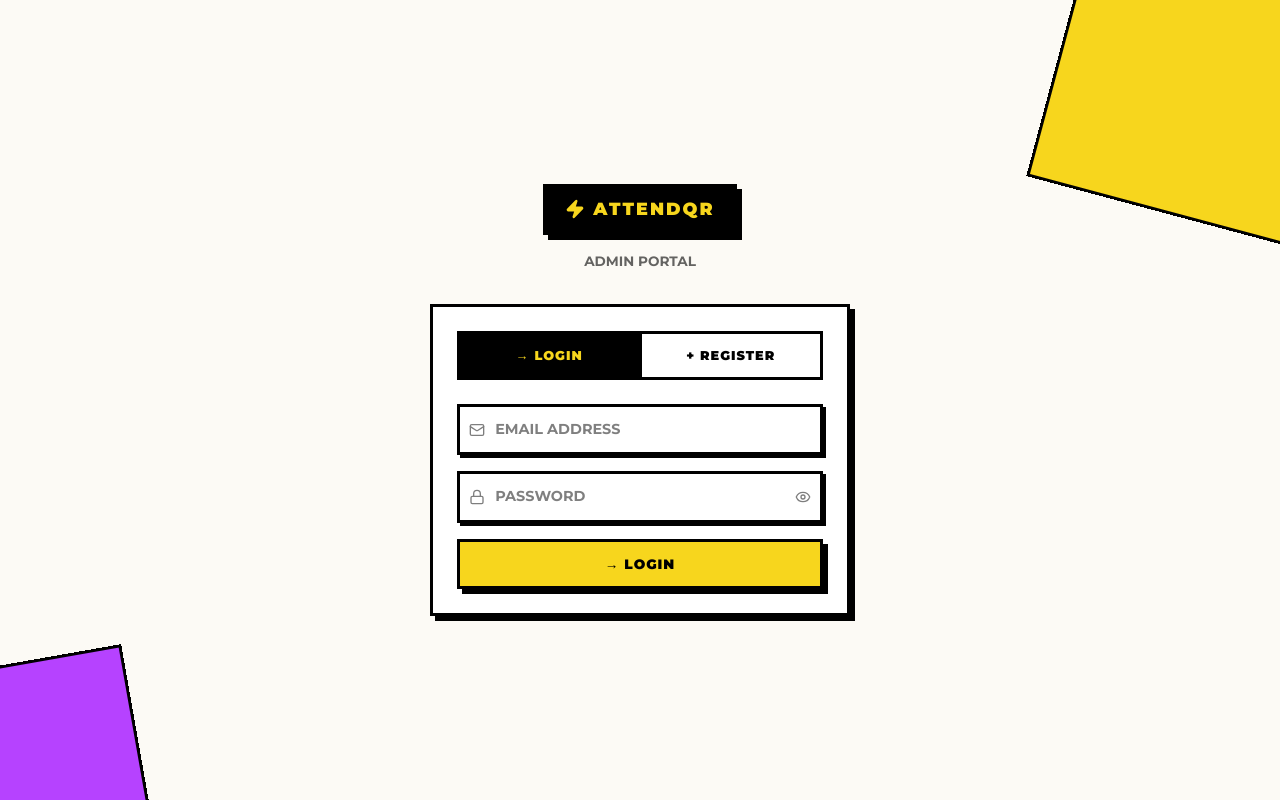
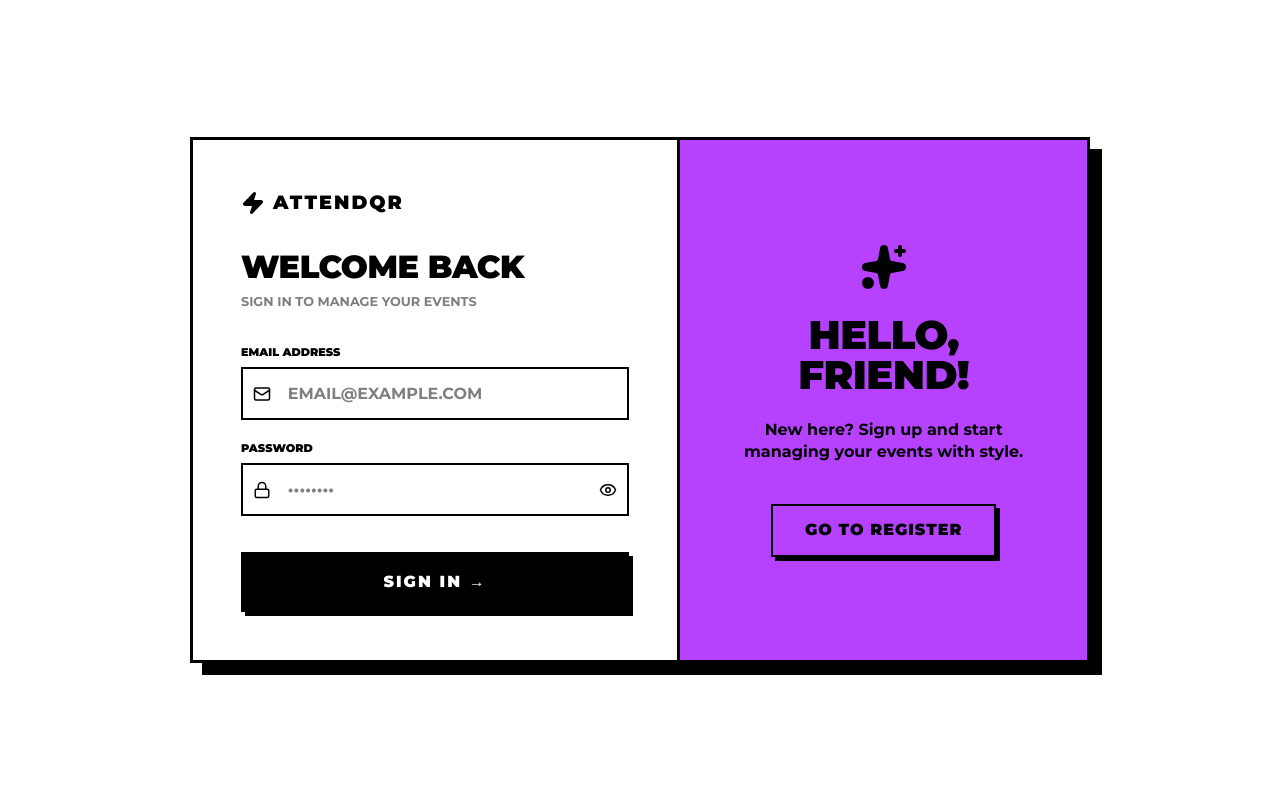
Before and after one commit to Srujan253/event_participation, a React (Vite) app in the folder frontend/: page /auth in a window 1280 px wide. Built offline with nearby package versions, Linux system fonts and the light colour scheme; no server answers.

Commit message:
Refactor Auth UI to Neo-Brutalist split-panel

```diff
--- a/frontend/src/pages/AuthPage.jsx
+++ b/frontend/src/pages/AuthPage.jsx
@@ -1,246 +1,264 @@
 import { useState } from 'react';
 import { useNavigate } from 'react-router-dom';
 import { motion, AnimatePresence } from 'framer-motion';
-import { Zap, Lock, Mail, User, Eye, EyeOff, FileText, Clock, XCircle } from 'lucide-react';
+import { Zap, Lock, Mail, User, Eye, EyeOff, FileText, Clock, XCircle, ArrowRight, Sparkles } from 'lucide-react';
 import toast from 'react-hot-toast';
-import BrutalButton from '../components/BrutalButton';
 import { loginAdmin, registerAdmin } from '../api';
 
 export default function AuthPage() {
-  const [mode, setMode] = useState('login'); // 'login' | 'register'
+  const [isLogin, setIsLogin] = useState(true);
   const [form, setForm] = useState({ username: '', email: '', password: '', purpose: '' });
-  const [error, setError] = useState('');
-  const [errorStatus, setErrorStatus] = useState(null); // 'pending' | 'rejected'
   const [loading, setLoading] = useState(false);
   const [showPass, setShowPass] = useState(false);
-  const [registered, setRegistered] = useState(false); // show pending message after register
+  const [errorStatus, setErrorStatus] = useState(null); // 'pending' | 'rejected'
+  const [registered, setRegistered] = useState(false);
   const navigate = useNavigate();
 
   const handleChange = (e) => {
     setForm({ ...form, [e.target.name]: e.target.value });
-    setError('');
     setErrorStatus(null);
   };
 
   const handleSubmit = async (e) => {
     e.preventDefault();
     setLoading(true);
-    setError('');
     setErrorStatus(null);
 
     try {
-      if (mode === 'login') {
+      if (isLogin) {
         const res = await loginAdmin({ email: form.email, password: form.password });
         if (res.token) {
           localStorage.setItem('attendqr_token', res.token);
           localStorage.setItem('attendqr_admin', JSON.stringify(res.admin));
-          toast.success(res.admin.role === 'super_admin' ? 'SUPER ADMIN LOGIN' : 'LOGIN SUCCESSFUL');
-          if (res.admin.role === 'super_admin') {
-            navigate('/superadmin');
-          } else {
-            navigate('/');
-          }
+          toast.success(res.admin.role === 'super_admin' ? 'SUPER ADMIN LOGIN' : 'LOGIN SUCCESSFUL', {
+            style: { border: '3px solid #000', borderRadius: '0', fontWeight: 900, textTransform: 'uppercase' }
+          });
+          navigate(res.admin.role === 'super_admin' ? '/superadmin' : '/');
         }
       } else {
-        // Register
-        await registerAdmin({
-          username: form.username,
-          email: form.email,
-          password: form.password,
-          purpose: form.purpose,
+        await registerAdmin(form);
+        setRegistered(true);
+        toast.success('REQUEST SUBMITTED! AWAITING APPROVAL', {
+          style: { border: '3px solid #000', borderRadius: '0', fontWeight: 900, textTransform: 'uppercase' }
         });
-        setRegistered(true);
-        toast.success('Request submitted! Awaiting approval.');
       }
     } catch (err) {
       if (err.status === 'pending') setErrorStatus('pending');
       else if (err.status === 'rejected') setErrorStatus('rejected');
-      else setError(err.message || 'Something went wrong.');
+      else {
+        toast.error(err.message || 'AUTHENTICATION FAILED', {
+          style: { border: '3px solid #000', borderRadius: '0', fontWeight: 900, textTransform: 'uppercase' }
+        });
+      }
     } finally {
       setLoading(false);
     }
   };
 
-  // ─── Pending Approval screen ──────────────
   if (registered) {
     return (
-      <div
-        className="bg-grid min-h-screen flex items-center justify-center p-4"
-        style={{ background: 'var(--bg-primary)' }}
+      <div className="min-h-screen flex items-center justify-center bg-[#F7D61D] p-4">
+        <motion.div
+          initial={{ scale: 0.8, opacity: 0 }}
+          animate={{ scale: 1, opacity: 1 }}
+          style={{
+            background: '#fff', border: '3px solid #000', boxShadow: '12px 12px 0px #000',
+            padding: '3rem', maxWidth: '500px', width: '100%', textAlign: 'center'
+          }}
         >
-        <motion.div
-          initial={{ opacity: 0, scale: 0.9 }}
-          animate={{ opacity: 1, scale: 1 }}
-          style={{ width: '100%', maxWidth: '420px' }}
+          <div style={{ fontSize: '4rem', marginBottom: '1rem' }}>⏳</div>
+          <h1 style={{ fontWeight: 900, fontSize: '2rem', marginBottom: '1rem', textTransform: 'uppercase' }}>Awaiting Approval</h1>
+          <p style={{ fontWeight: 700, fontSize: '1.1rem', marginBottom: '2rem', opacity: 0.8 }}>
+            Your request has been sent to the Super Admin. Please check back later.
+          </p>
+          <motion.button
+            whileTap={{ x: 2, y: 2, boxShadow: '0px 0px 0px #000' }}
+            onClick={() => { setRegistered(false); setIsLogin(true); }}
+            style={{
+              background: '#000', color: '#fff', border: '2px solid #000',
+              boxShadow: '4px 4px 0px #000', padding: '1rem 2rem', fontWeight: 900,
+              textTransform: 'uppercase', letterSpacing: '2px', cursor: 'pointer'
+            }}
           >
-          <div className="brutal-card" style={{ background: '#fff', textAlign: 'center' }}>
-            <div style={{ fontSize: '3rem', marginBottom: '1rem' }}>⏳</div>
-            <h2 style={{ fontWeight: 900, fontSize: '1.4rem', marginBottom: '0.5rem', textTransform: 'uppercase' }}>
-              Request Submitted!
-            </h2>
-            <p style={{ fontWeight: 600, opacity: 0.7, marginBottom: '1.5rem', fontSize: '0.9rem' }}>
-              Your account is pending approval by the Super Admin. You will be able to log in once approved.
-            </p>
-            <BrutalButton variant="yellow" fullWidth onClick={() => { setRegistered(false); setMode('login'); }}>
-              → Back to Login
-            </BrutalButton>
-          </div>
+            Back to Login
+          </motion.button>
         </motion.div>
       </div>
     );
   }
 
   return (
-    <div
-      className="bg-grid min-h-screen flex items-center justify-center p-4"
-      style={{ background: 'var(--bg-primary)' }}
-    >
-      {/* Decorative blobs */}
+    <div className="min-h-screen flex items-center justify-center bg-white p-4 font-['Montserrat',sans-serif]">
+      {/* Container */}
       <div
         style={{
-          position: 'fixed', top: '-80px', right: '-80px', width: '300px', height: '300px',
-          background: 'var(--brand-yellow)', border: 'var(--brutal-border)', zIndex: 0, transform: 'rotate(15deg)',
-        }}
-      />
-      <div
-        style={{
-          position: 'fixed', bottom: '-60px', left: '-60px', width: '200px', height: '200px',
-          background: 'var(--brand-purple)', border: 'var(--brutal-border)', zIndex: 0, transform: 'rotate(-10deg)',
-        }}
-      />
-
-      <motion.div
-        initial={{ opacity: 0, y: 30 }}
-        animate={{ opacity: 1, y: 0 }}
-        transition={{ duration: 0.4 }}
-        style={{ position: 'relative', zIndex: 1, width: '100%', maxWidth: '420px' }}
-      >
-        {/* Logo */}
-        <div className="text-center mb-8">
-          <div
-            style={{
-              display: 'inline-flex', alignItems: 'center', gap: '0.5rem',
-              background: '#000', color: 'var(--brand-yellow)', padding: '0.6rem 1.2rem',
-              border: 'var(--brutal-border)', boxShadow: 'var(--brutal-shadow)', marginBottom: '1rem',
+          display: 'flex', width: '100%', maxWidth: '900px', background: '#fff',
+          border: '3px solid #000', boxShadow: '12px 12px 0px #000',
+          flexDirection: isLogin ? 'row' : 'row-reverse',
+          transition: 'flex-direction 0.5s ease'
         }}
       >
-            <Zap size={20} fill="var(--brand-yellow)" />
-            <span style={{ fontWeight: 900, fontSize: '1.1rem', letterSpacing: '2px' }}>ATTENDQR</span>
-          </div>
-          <p style={{ fontWeight: 700, fontSize: '0.85rem', opacity: 0.6, textTransform: 'uppercase' }}>
-            Admin Portal
-          </p>
-        </div>
-
-        {/* Card */}
-        <div className="brutal-card" style={{ background: '#fff' }}>
-          {/* Tabs */}
-          <div style={{ display: 'flex', marginBottom: '1.5rem', border: 'var(--brutal-border)' }}>
-            {['login', 'register'].map((m) => (
-              <button
-                key={m}
-                onClick={() => { setMode(m); setError(''); setErrorStatus(null); }}
-                style={{
-                  flex: 1, padding: '0.75rem',
-                  background: mode === m ? '#000' : 'transparent',
-                  color: mode === m ? 'var(--brand-yellow)' : '#000',
-                  border: 'none', borderRight: m === 'login' ? 'var(--brutal-border)' : 'none',
-                  fontFamily: "'Montserrat', sans-serif", fontWeight: 900, fontSize: '0.8rem',
-                  textTransform: 'uppercase', letterSpacing: '1px', cursor: 'pointer',
-                }}
-              >
-                {m === 'login' ? '→ Login' : '+ Register'}
-              </button>
-            ))}
+        {/* Half A: The Form */}
+        <div style={{ flex: 1, padding: '3rem' }}>
+          <div style={{ display: 'flex', alignItems: 'center', gap: '0.5rem', marginBottom: '2rem' }}>
+            <Zap size={24} fill="#000" />
+            <span style={{ fontWeight: 900, fontSize: '1.2rem', letterSpacing: '2px' }}>ATTENDQR</span>
           </div>
 
           <AnimatePresence mode="wait">
-            <motion.form
-              key={mode}
-              initial={{ opacity: 0, x: mode === 'login' ? -20 : 20 }}
-              animate={{ opacity: 1, x: 0 }}
-              exit={{ opacity: 0, x: mode === 'login' ? 20 : -20 }}
-              transition={{ duration: 0.2 }}
-              onSubmit={handleSubmit}
-              style={{ display: 'flex', flexDirection: 'column', gap: '1rem' }}
+            <motion.div
+              key={isLogin ? 'login' : 'register'}
+              initial={{ x: isLogin ? -20 : 20, opacity: 0 }}
+              animate={{ x: 0, opacity: 1 }}
+              exit={{ x: isLogin ? 20 : -20, opacity: 0 }}
+              transition={{ duration: 0.3 }}
             >
-              {mode === 'register' && (
+              <h2 style={{ fontWeight: 900, fontSize: '2rem', marginBottom: '0.5rem', textTransform: 'uppercase' }}>
+                {isLogin ? 'Welcome Back' : 'Create Admin'}
+              </h2>
+              <p style={{ fontWeight: 700, opacity: 0.5, marginBottom: '2rem', textTransform: 'uppercase', fontSize: '0.8rem' }}>
+                {isLogin ? 'Sign in to manage your events' : 'Submit a request to join as an event admin'}
+              </p>
+
+              <form onSubmit={handleSubmit} style={{ display: 'flex', flexDirection: 'column', gap: '1.2rem' }}>
+                {!isLogin && (
+                  <div style={{ display: 'flex', flexDirection: 'column', gap: '0.4rem' }}>
+                    <label style={{ fontWeight: 900, fontSize: '0.7rem', textTransform: 'uppercase' }}>Full Name</label>
                     <div style={{ position: 'relative' }}>
-                  <User size={16} style={{ position: 'absolute', left: '12px', top: '50%', transform: 'translateY(-50%)', opacity: 0.5 }} />
+                      <User size={18} style={{ position: 'absolute', left: '12px', top: '50%', transform: 'translateY(-50%)' }} />
                       <input
-                    className="brutal-input" type="text" name="username"
-                    placeholder="USERNAME" value={form.username}
-                    onChange={handleChange} required style={{ paddingLeft: '2.2rem' }}
+                        type="text" name="username" placeholder="NAME SURNAME" required
+                        value={form.username} onChange={handleChange}
+                        style={{
+                          width: '100%', padding: '0.8rem 1rem 0.8rem 2.8rem', border: '2px solid #000',
+                          borderRadius: '0', fontWeight: 700, outline: 'none', background: '#fff'
+                        }}
+                        onFocus={(e) => e.target.style.boxShadow = '4px 4px 0px #000'}
+                        onBlur={(e) => e.target.style.boxShadow = 'none'}
                       />
+                    </div>
                   </div>
                 )}
 
+                <div style={{ display: 'flex', flexDirection: 'column', gap: '0.4rem' }}>
+                  <label style={{ fontWeight: 900, fontSize: '0.7rem', textTransform: 'uppercase' }}>Email Address</label>
                   <div style={{ position: 'relative' }}>
-                <Mail size={16} style={{ position: 'absolute', left: '12px', top: '50%', transform: 'translateY(-50%)', opacity: 0.5 }} />
+                    <Mail size={18} style={{ position: 'absolute', left: '12px', top: '50%', transform: 'translateY(-50%)' }} />
                     <input
-                  className="brutal-input" type="email" name="email"
-                  placeholder="EMAIL ADDRESS" value={form.email}
-                  onChange={handleChange} required style={{ paddingLeft: '2.2rem' }}
+                      type="email" name="email" placeholder="EMAIL@EXAMPLE.COM" required
+                      value={form.email} onChange={handleChange}
+                      style={{
+                        width: '100%', padding: '0.8rem 1rem 0.8rem 2.8rem', border: '2px solid #000',
+                        borderRadius: '0', fontWeight: 700, outline: 'none', background: '#fff'
+                      }}
+                      onFocus={(e) => e.target.style.boxShadow = '4px 4px 0px #000'}
+                      onBlur={(e) => e.target.style.boxShadow = 'none'}
                     />
                   </div>
+                </div>
 
+                <div style={{ display: 'flex', flexDirection: 'column', gap: '0.4rem' }}>
+                  <label style={{ fontWeight: 900, fontSize: '0.7rem', textTransform: 'uppercase' }}>Password</label>
                   <div style={{ position: 'relative' }}>
-                <Lock size={16} style={{ position: 'absolute', left: '12px', top: '50%', transform: 'translateY(-50%)', opacity: 0.5 }} />
+                    <Lock size={18} style={{ position: 'absolute', left: '12px', top: '50%', transform: 'translateY(-50%)' }} />
                     <input
-                  className="brutal-input" type={showPass ? 'text' : 'password'}
-                  name="password" placeholder="PASSWORD" value={form.password}
-                  onChange={handleChange} required style={{ paddingLeft: '2.2rem', paddingRight: '2.8rem' }}
+                      type={showPass ? 'text' : 'password'} name="password" placeholder="••••••••" required
+                      value={form.password} onChange={handleChange}
+                      style={{
+                        width: '100%', padding: '0.8rem 3rem 0.8rem 2.8rem', border: '2px solid #000',
+                        borderRadius: '0', fontWeight: 700, outline: 'none', background: '#fff'
+                      }}
+                      onFocus={(e) => e.target.style.boxShadow = '4px 4px 0px #000'}
+                      onBlur={(e) => e.target.style.boxShadow = 'none'}
                     />
                     <button
-                  type="button"
-                  onClick={() => setShowPass(!showPass)}
-                  style={{ position: 'absolute', right: '12px', top: '50%', transform: 'translateY(-50%)', background: 'none', border: 'none', cursor: 'pointer', padding: 0, opacity: 0.5 }}
+                      type="button" onClick={() => setShowPass(!showPass)}
+                      style={{ position: 'absolute', right: '12px', top: '50%', transform: 'translateY(-50%)', background: 'none', border: 'none', cursor: 'pointer' }}
                     >
-                  {showPass ? <EyeOff size={16} /> : <Eye size={16} />}
+                      {showPass ? <EyeOff size={18} /> : <Eye size={18} />}
                     </button>
                   </div>
+                </div>
 
-              {/* Purpose textarea — register only */}
-              {mode === 'register' && (
+                {!isLogin && (
+                  <div style={{ display: 'flex', flexDirection: 'column', gap: '0.4rem' }}>
+                    <label style={{ fontWeight: 900, fontSize: '0.7rem', textTransform: 'uppercase' }}>Purpose of Joining</label>
                     <div style={{ position: 'relative' }}>
-                  <FileText size={16} style={{ position: 'absolute', left: '12px', top: '14px', opacity: 0.5 }} />
+                      <FileText size={18} style={{ position: 'absolute', left: '12px', top: '14px' }} />
                       <textarea
-                    className="brutal-input"
-                    name="purpose"
-                    placeholder="PURPOSE OF JOINING (e.g. managing college events)"
-                    value={form.purpose}
-                    onChange={handleChange}
-                    required
-                    rows={3}
-                    style={{ paddingLeft: '2.2rem', resize: 'vertical', lineHeight: 1.5 }}
+                        name="purpose" placeholder="GIVE A BRIEF REASON FOR ACCESS..." required
+                        value={form.purpose} onChange={handleChange} rows={3}
+                        style={{
+                          width: '100%', padding: '0.8rem 1rem 0.8rem 2.8rem', border: '2px solid #000',
+                          borderRadius: '0', fontWeight: 700, outline: 'none', background: '#fff',
+                          resize: 'none'
+                        }}
+                        onFocus={(e) => e.target.style.boxShadow = '4px 4px 0px #000'}
+                        onBlur={(e) => e.target.style.boxShadow = 'none'}
                       />
+                    </div>
                   </div>
                 )}
 
-              {/* Status-specific error banners */}
                 {errorStatus === 'pending' && (
-                <div style={{ background: '#FFA500', color: '#000', padding: '0.75rem 1rem', border: 'var(--brutal-border)', fontSize: '0.8rem', fontWeight: 900, display: 'flex', alignItems: 'center', gap: '0.5rem' }}>
-                  <Clock size={16} /> YOUR ACCOUNT IS PENDING APPROVAL
+                  <div style={{ background: '#F7D61D', border: '2px solid #000', padding: '0.8rem', fontWeight: 900, display: 'flex', alignItems: 'center', gap: '0.5rem', fontSize: '0.75rem' }}>
+                    <Clock size={16} /> ACCOUNT PENDING APPROVAL
                   </div>
                 )}
                 {errorStatus === 'rejected' && (
-                <div style={{ background: 'var(--accent-red)', color: '#fff', padding: '0.75rem 1rem', border: 'var(--brutal-border)', fontSize: '0.8rem', fontWeight: 900, display: 'flex', alignItems: 'center', gap: '0.5rem' }}>
-                  <XCircle size={16} /> ACCOUNT REJECTED — CONTACT SUPER ADMIN
-                </div>
-              )}
-              {error && (
-                <div style={{ background: 'var(--accent-red)', color: '#fff', padding: '0.6rem 1rem', border: 'var(--brutal-border)', fontSize: '0.8rem', fontWeight: 700 }}>
-                  ⚠ {error}
+                  <div style={{ background: '#ff4444', color: '#fff', border: '2px solid #000', padding: '0.8rem', fontWeight: 900, display: 'flex', alignItems: 'center', gap: '0.5rem', fontSize: '0.75rem' }}>
+                    <XCircle size={16} /> REQUEST REJECTED BY SUPER ADMIN
                   </div>
                 )}
 
-              <BrutalButton type="submit" variant="yellow" disabled={loading} fullWidth>
-                {loading ? 'Loading...' : mode === 'login' ? '→ Login' : '+ Submit Request'}
-              </BrutalButton>
-            </motion.form>
+                <motion.button
+                  whileTap={{ x: 2, y: 2, boxShadow: '0px 0px 0px #000' }}
+                  type="submit" disabled={loading}
+                  style={{
+                    marginTop: '1rem', background: '#000', color: '#fff', border: '2px solid #000',
+                    boxShadow: '4px 4px 0px #000', padding: '1rem', fontWeight: 900,
+                    textTransform: 'uppercase', letterSpacing: '2px', cursor: 'pointer'
+                  }}
+                >
+                  {loading ? 'Processing...' : isLogin ? 'Sign In →' : 'Submit Request +'}
+                </motion.button>
+              </form>
+            </motion.div>
           </AnimatePresence>
         </div>
-      </motion.div>
+
+        {/* Half B: Accent Panel */}
+        <div
+          style={{
+            flex: 0.8, background: '#B642FF', borderLeft: isLogin ? '3px solid #000' : 'none',
+            borderRight: isLogin ? 'none' : '3px solid #000', display: 'flex',
+            flexDirection: 'column', alignItems: 'center', justifyContent: 'center',
+            padding: '3rem', textAlign: 'center', color: '#000'
+          }}
+        >
+          <Sparkles size={48} fill="#000" style={{ marginBottom: '1.5rem' }} />
+          <h1 style={{ fontWeight: 900, fontSize: '2.5rem', lineHeight: 1, textTransform: 'uppercase', marginBottom: '1.5rem' }}>
+            {isLogin ? "Hello, Friend!" : "Join the Squad"}
+          </h1>
+          <p style={{ fontWeight: 700, fontSize: '1rem', marginBottom: '2.5rem', lineHeight: 1.4 }}>
+            {isLogin
+              ? "New here? Sign up and start managing your events with style."
+              : "Already part of us? Sign in to continue your journey."
+            }
+          </p>
+          <motion.button
+            whileTap={{ x: 2, y: 2, boxShadow: '0px 0px 0px #000' }}
+            onClick={() => setIsLogin(!isLogin)}
+            style={{
+              background: 'transparent', color: '#000', border: '2px solid #000',
+              boxShadow: '4px 4px 0px #000', padding: '0.8rem 2rem', fontWeight: 900,
+              textTransform: 'uppercase', letterSpacing: '1px', cursor: 'pointer'
+            }}
+          >
+            {isLogin ? 'Go to Register' : 'Go to Login'}
+          </motion.button>
+        </div>
+      </div>
     </div>
   );
 }
```
Also changed, not shown: frontend/src/index.css (+14 -4 lines). Lines whose indentation alone changed are shown as unchanged.
